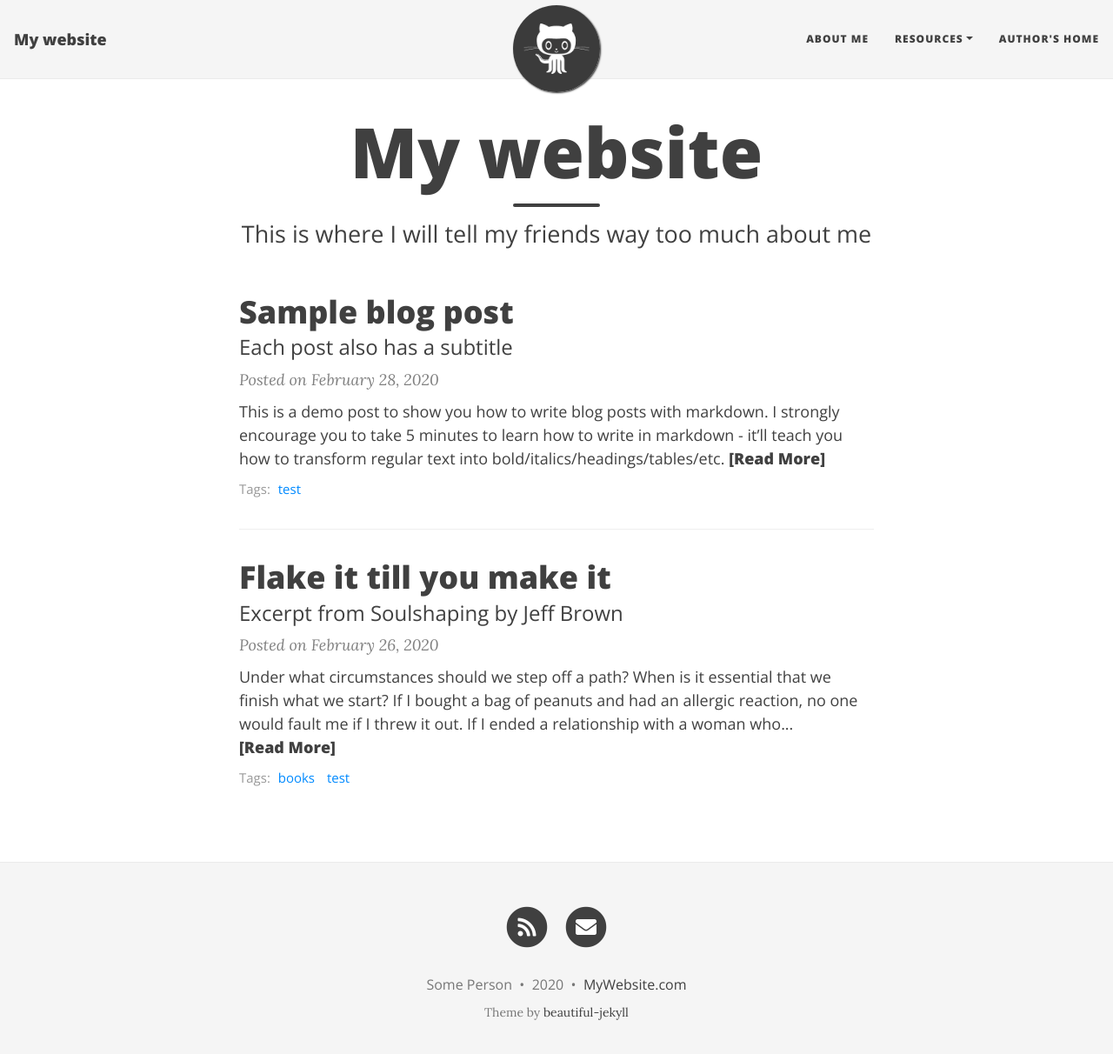
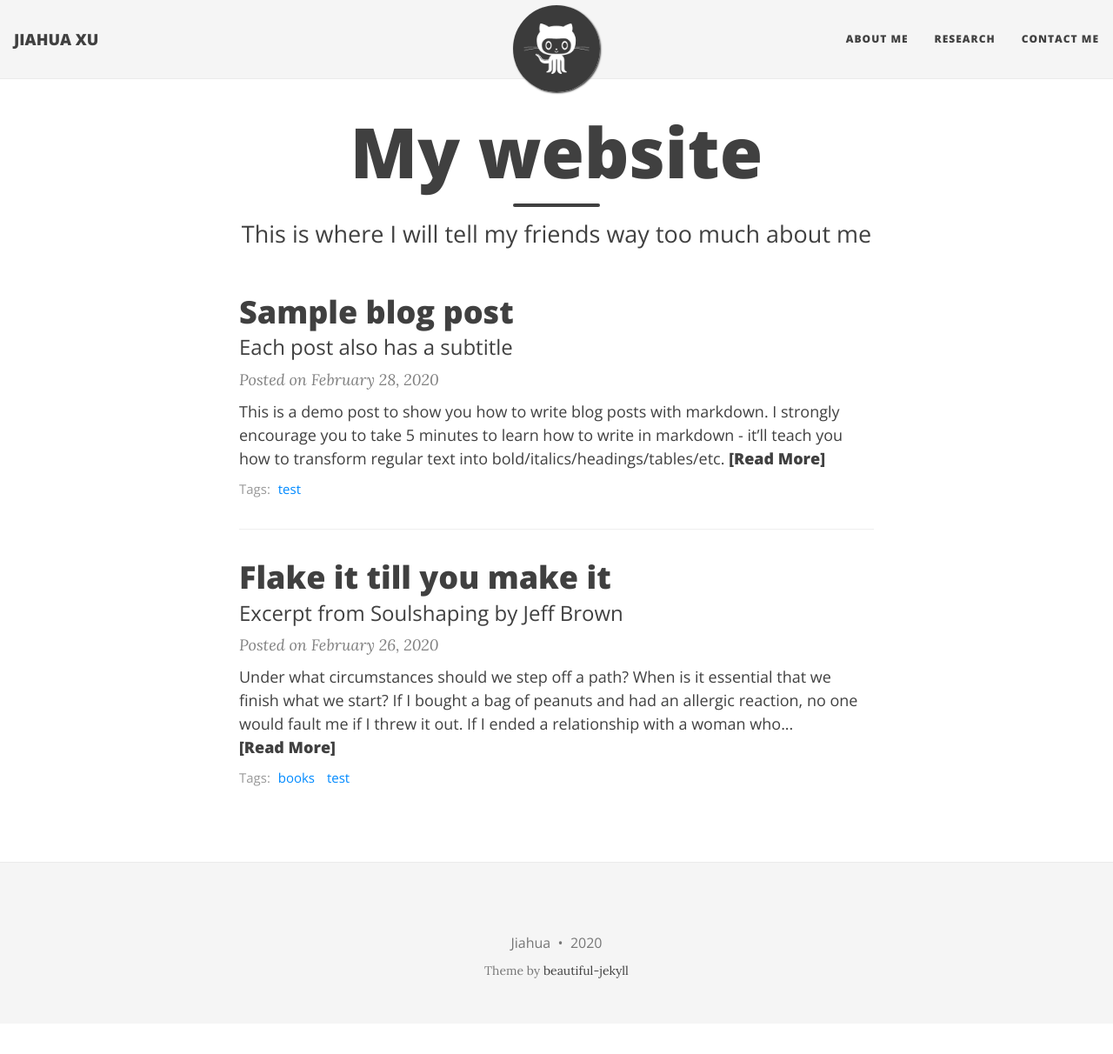
Before and after one commit to jackxuxu/jackxuxu.github.io, a Jekyll site: the page built from index.html, in a window 1280 px wide and 1225 px high. Shown: the top 1212 px of the window at 87% size. Built offline with Jekyll 4.4.1, drawn with Linux system fonts in a browser that asks for light colours; nearby versions of some CDN libraries; the list of posts is cut into pages by our own code.

Commit message:
Update _config.yml

```diff
--- a/_config.yml
+++ b/_config.yml
@@ -1,22 +1,23 @@
 # --- Basic options --- #
 
 # Name of website
-title: My website
+title: JIAHUA XU
 
 # Short description of your site
-description: A virtual proof that I'm awesome
+description: JIAHUA XU BLog
 
 # Your name to show in the footer
-author: Some Person
+author: Jiahua
 
 # --- List of links in the navigation bar --- #
 
 navbar-links:
   About Me: "aboutme"
-  Resources:
-    - Beautiful Jekyll: ""
-    - Learn markdown: ""
-  Author's home: ""
+#   About Me: "aboutme"
+  Research:
+#     - Beautiful Jekyll: ""
+#     - Learn markdown: ""
+  Contact me: ""
 
 # --- Logo --- #
 
@@ -37,12 +38,12 @@ round-avatar: true
 # Select the social network links that you want to show in the footer.
 # Uncomment the links you want to show and add your information to each one.
 # If you don't want to show a link to an RSS feed, set rss to "false".
-social-network-links:
-  email: "someone@example.com"
-  facebook:
-  github:
-  twitter:
-  rss: true
+# social-network-links:
+#   email: "someone@example.com"
+#   facebook:
+#   github:
+#   twitter:
+#   rss: true
 #  reddit: yourname
 #  linkedin: daattali
 #  xing: yourname
@@ -68,7 +69,7 @@ share-links-active:
 
 # How to display the link to your website in the footer
 # Remove this if you don't want a link in the footer
-url-pretty: "MyWebsite.com"
+# url-pretty: "MyWebsite.com"
 
 # Create a "tags" index page and make tags on each post clickable
 link-tags: true
```
